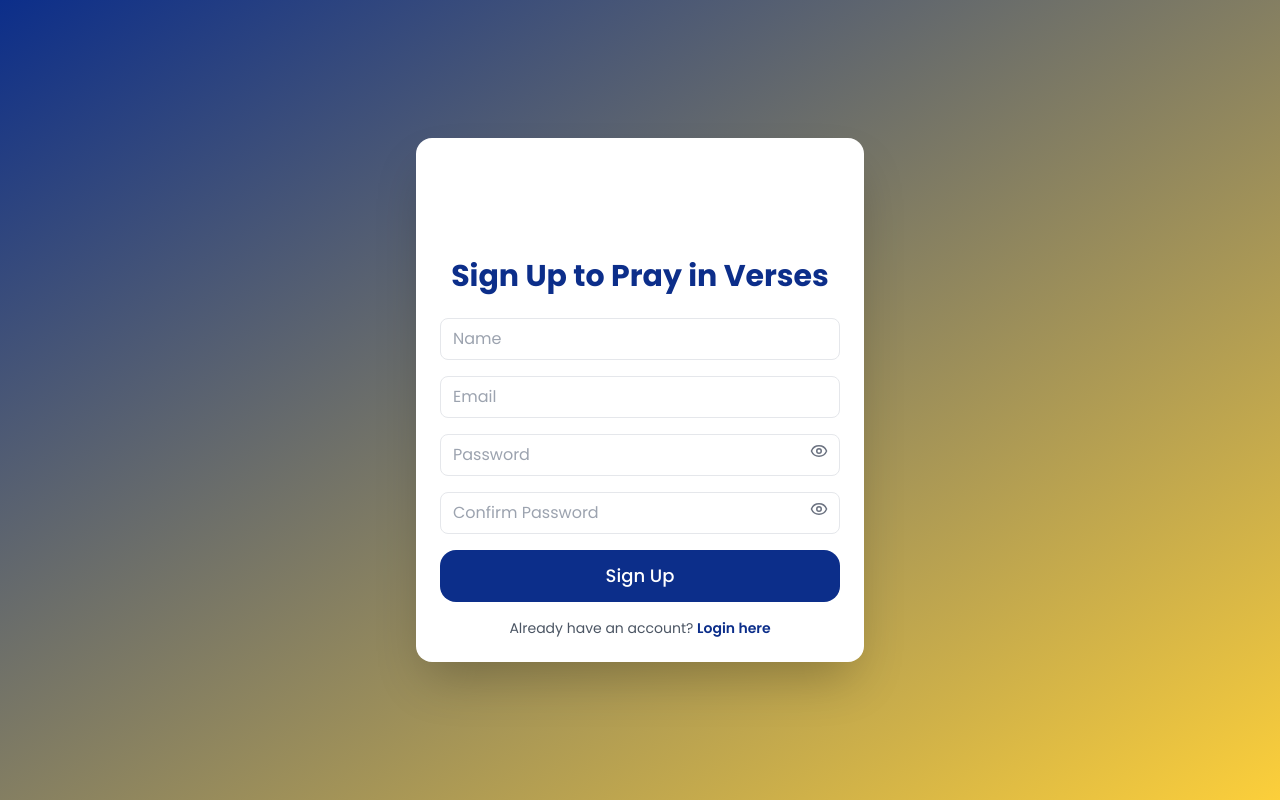
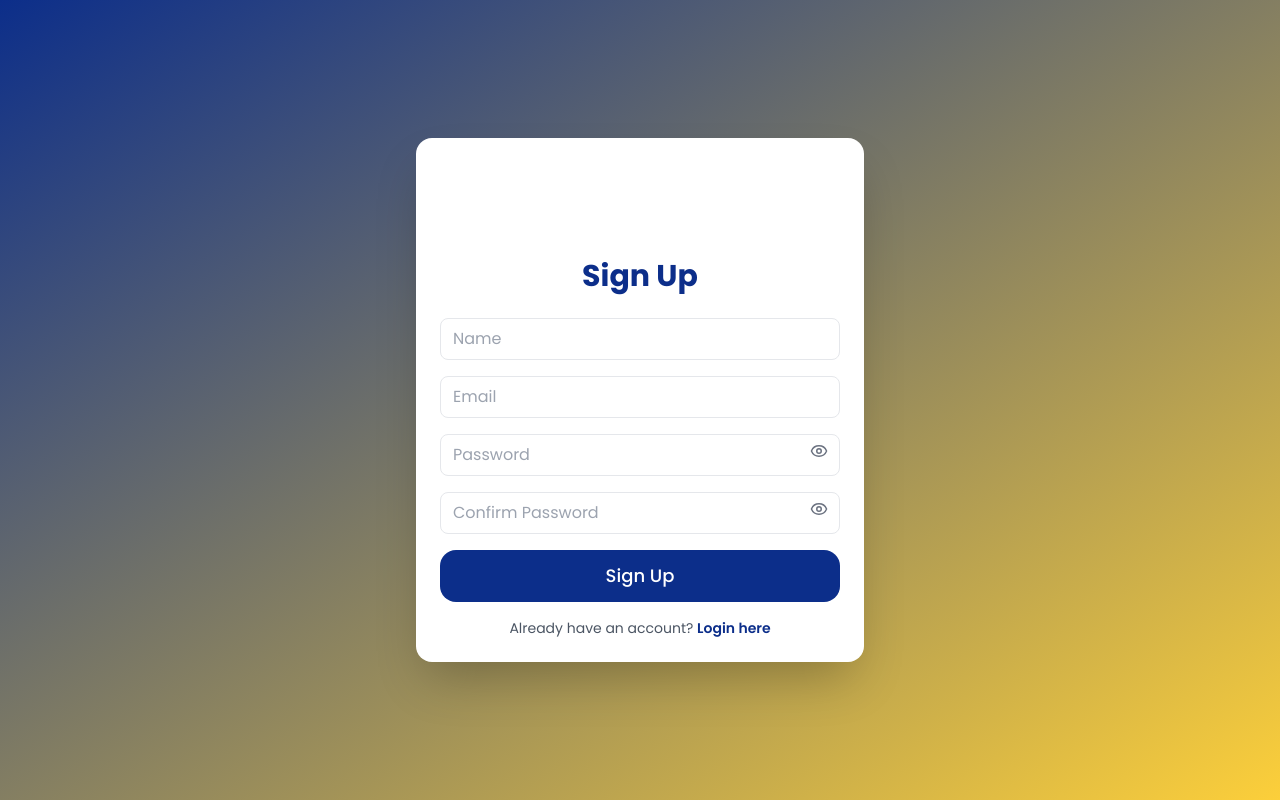
Before and after one commit to preckidtech/Pray-in-Verses, a React (Vite) app: page /signup in a window 1280 px wide. Built offline with nearby package versions, Linux system fonts and the light colour scheme.

Commit message:
fix naming

```diff
--- a/src/pages/onboarding/Login.jsx
+++ b/src/pages/onboarding/Login.jsx
@@ -83,7 +83,7 @@ const Login = () => {
 
         {/* Title */}
         <h2 className="text-2xl sm:text-3xl font-bold mb-6 text-center">
-          Login to Pray in Verses
+          Login
         </h2>
 
         {/* Form */}
--- a/src/pages/onboarding/Signup.jsx
+++ b/src/pages/onboarding/Signup.jsx
@@ -99,7 +99,7 @@ const Signup = () => {
         </div>
 
         {/* Title */}
-        <h2 className="text-2xl sm:text-3xl font-bold mb-6 text-center">Sign Up to Pray in Verses</h2>
+        <h2 className="text-2xl sm:text-3xl font-bold mb-6 text-center">Sign Up</h2>
 
         {/* Form */}
         <form className="w-full space-y-4" onSubmit={handleSubmit}>
```
